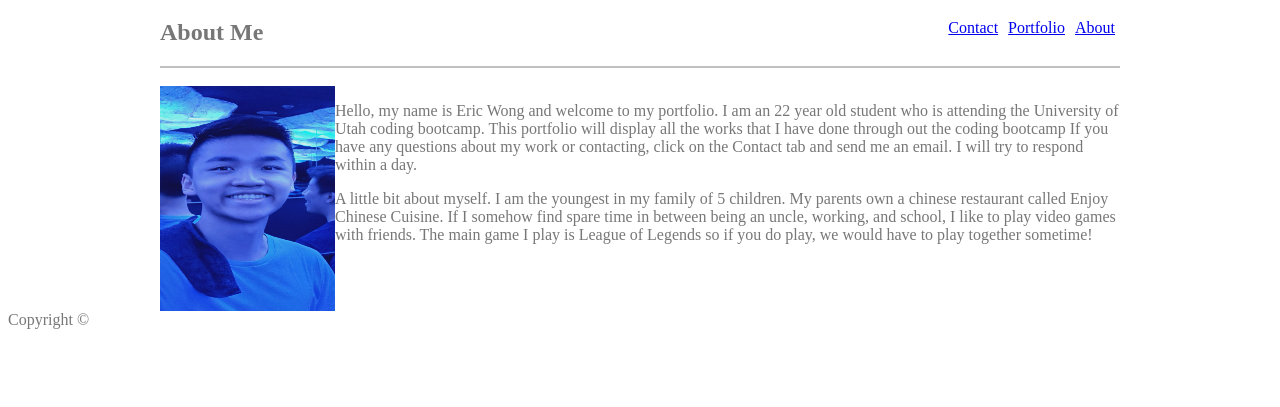
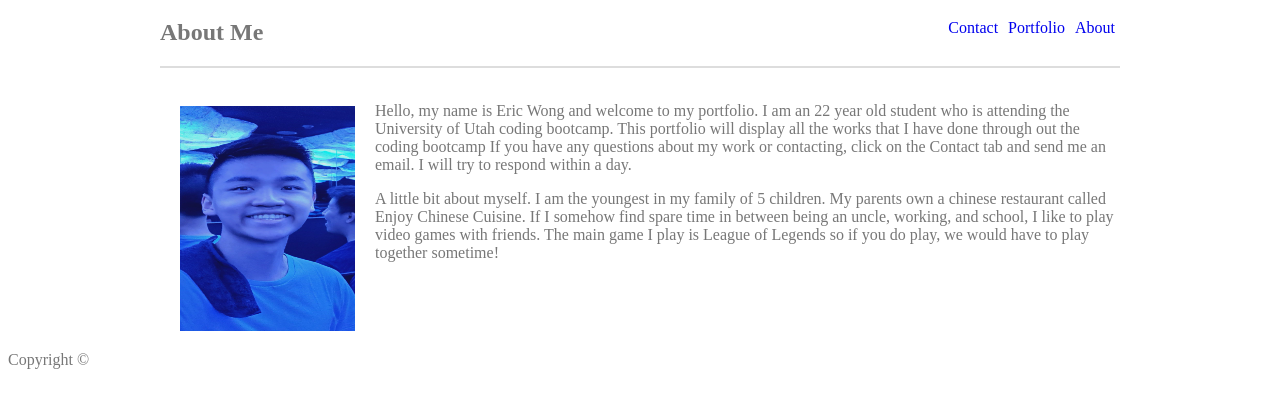
Before and after one commit to Ericcwong/portfolio, a plain HTML site: page index.html in a window 1280 px wide. Shown: the part 101-508 px from the top of the page. Drawn offline with Linux system fonts and the light colour scheme.

Commit message:
minor updates

```diff
--- a/assests/css/style.css
+++ b/assests/css/style.css
@@ -7,6 +7,9 @@ header{
     max-width: 960px;
     margin: auto;
 
+#nav{
+
+}
 }
 h1{
     width: 150px;
@@ -25,7 +28,9 @@ li{
     display: inline;
     float: right;
 }
-
+a{
+    text-decoration: none;
+}
 
 
 /*About me box content */
@@ -36,7 +41,7 @@ h2,p{
 #horizontal-line{
     width:960px;
     height:2px;
-    background: silver;
+    background: #dddddd;
 }
 #aboutMe{
     max-width:960px;
@@ -47,10 +52,11 @@ img{
     float: left;
     width: 175px;
     height: 225px;
+    margin: 20px;
 
 }
 #floated{
-    /* float: left; */
+    float: left;
 }
 footer{
     clear: both;
--- a/index.html
+++ b/index.html
@@ -11,6 +11,7 @@
 
 <container>
     <header>
+        <div id="nav">
         <h1>Eric Wong</h1>
 
         <ul>
@@ -18,6 +19,7 @@
             <li><a href="portfolio.html">Portfolio</a></li>
             <li><a href="contact.htm">Contact</a></li>
         </ul>
+        </div>
     </header>
 
 
```
Lines whose indentation alone changed are shown as unchanged.
